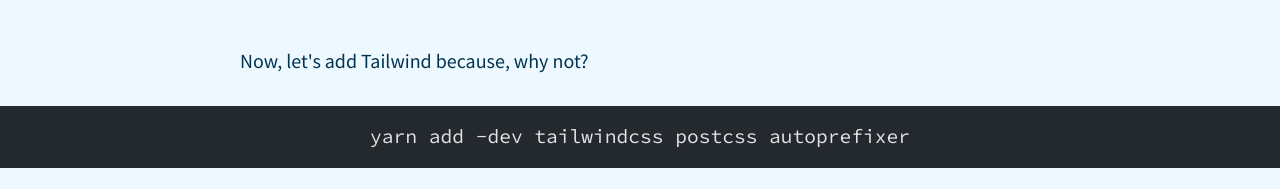
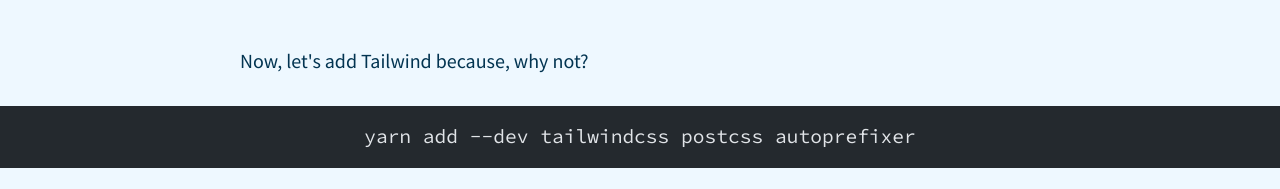
Before and after one commit to slushman/slushman-astro, an Astro site: page /post/new-react-app-with-vite in a window 1280 px wide. Shown: the part 1402-1591 px from the top of the page. Built offline with nearby package versions, Linux system fonts and the light colour scheme; Astro itself is replaced by a stand-in of ours; code samples lack their colours.

Commit message:
Fix typo

````diff
--- a/src/content/blog/new-react-app-with-vite.mdx
+++ b/src/content/blog/new-react-app-with-vite.mdx
@@ -36,7 +36,7 @@
 Now, let's add Tailwind because, why not?
 
 ```bash
-yarn add -dev tailwindcss postcss autoprefixer
+yarn add --dev tailwindcss postcss autoprefixer
 ```
 
 Then, create the tailwind config file:
````
